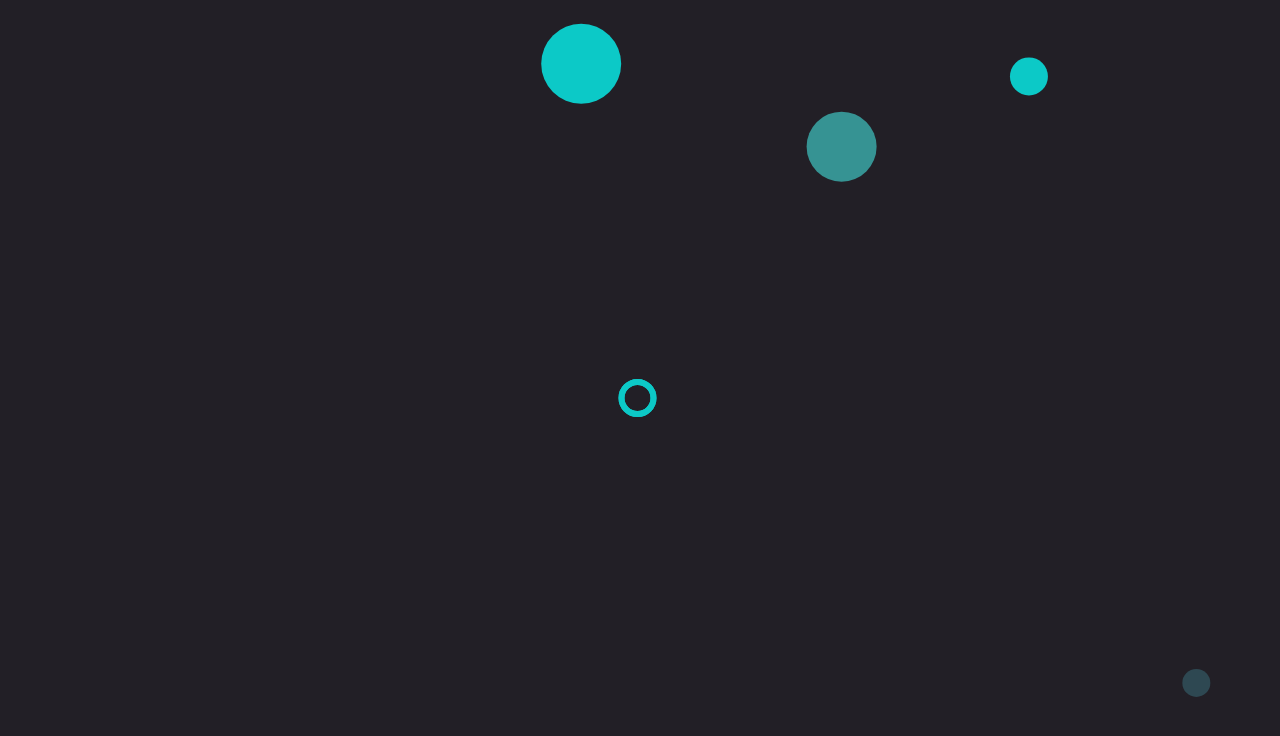
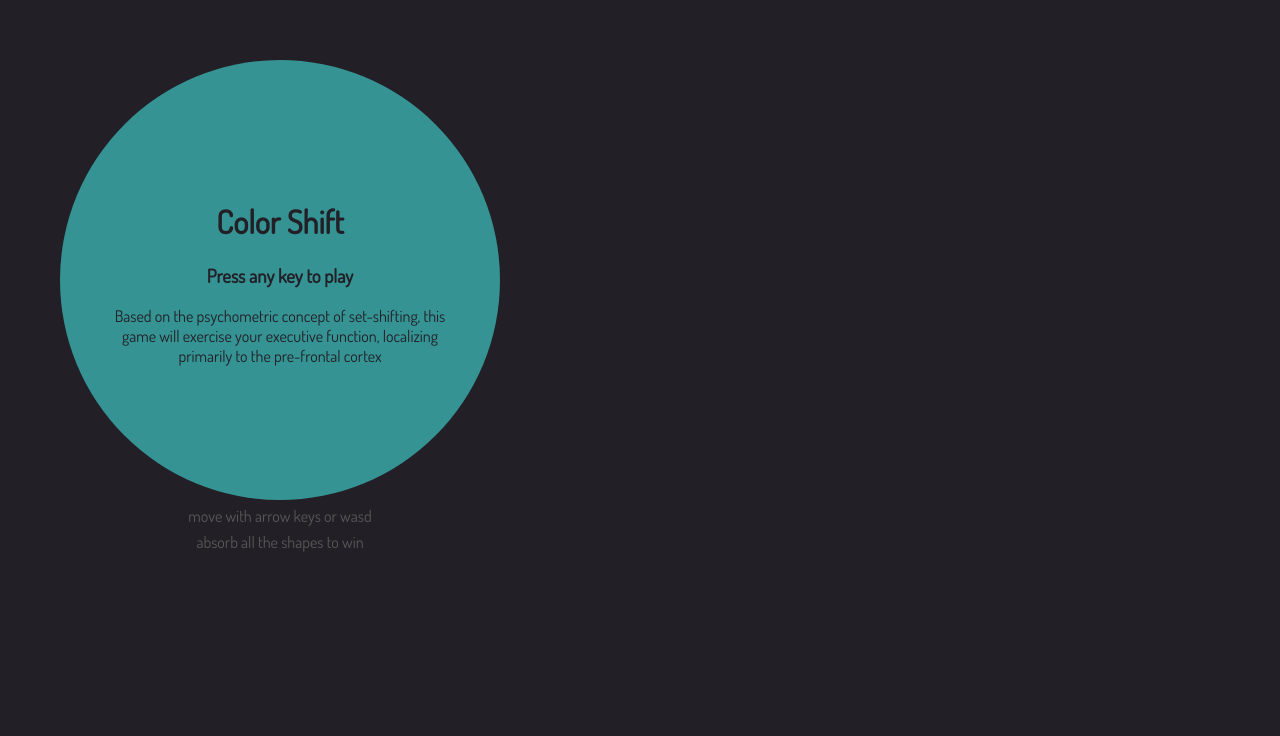
Before and after one commit to fonsecapeter/color-shift, a plain HTML site: page index.html in a window 1280 px wide. Drawn offline with Linux system fonts and the light colour scheme.

Commit message:
gating game with intro

```diff
--- a/bundle.js
+++ b/bundle.js
@@ -46,16 +46,23 @@
 
 	const GameView = __webpack_require__(1);
 
+	const startEl = document.getElementById('new');
 	const canvasEl = document.getElementById("main");
-
-	// canvasEl.width = window.innerWidth;
-	// canvasEl.height = window.innerHeight;
 
 	canvasEl.width = viewportSize.getWidth() - 5;
 	canvasEl.height = viewportSize.getHeight() - 4;
 
 	const ctx = canvasEl.getContext('2d');
-	const gameView = new GameView(canvasEl.width, canvasEl.height).start(ctx);
+
+	window.playing = false;
+	document.addEventListener("keydown", () => {
+	  if (!window.playing) {
+	    startEl.className += " hidden";
+
+	    window.playing = true;
+	    const gameView = new GameView(canvasEl.width, canvasEl.height).start(ctx);
+	  }
+	});
 
 
 /***/ },
@@ -208,7 +215,6 @@
 
 	Game.prototype.isOver = function () {
 	  // Object.keys(this.shapes).forEach ( color => {
-	  console.log(this.shapes);
 	  for (let i = 0; i < Object.keys(this.shapes).length; i ++) {
 	    const color = Object.keys(this.shapes)[i];
 	    if (this.shapes[color].length > 0 && color !== "player") {
--- a/index.html
+++ b/index.html
@@ -3,10 +3,20 @@
   <head>
     <meta charset="utf-8">
     <title>Shape Shift</title>
+    <link href='https://fonts.googleapis.com/css?family=Dosis' rel='stylesheet' type='text/css'>
     <link href="main.css" rel="stylesheet">
   </head>
   <body>
     <canvas id="main"></canvas>
+    <div class="start-wrapper">
+      <div class="start" id="new">
+        <h1>Color Shift</h1>
+        <h3>Press any key to play</h3>
+        <p>Based on the psychometric concept of set-shifting, this game will exercise your executive function, localizing primarily to the pre-frontal cortex</p>
+      </div>
+      <p>move with arrow keys or wasd</p>
+      <p>absorb all the shapes to win</p>
+    </div>
 
     <script type="application/javascript" src="vendor/viewport_size.js"></script>
     <script type="application/javascript" src="vendor/keymaster.js"></script>
--- a/lib/game.js
+++ b/lib/game.js
@@ -80,7 +80,6 @@ Game.prototype.removeShape = function (shape) {
 
 Game.prototype.isOver = function () {
   // Object.keys(this.shapes).forEach ( color => {
-  console.log(this.shapes);
   for (let i = 0; i < Object.keys(this.shapes).length; i ++) {
     const color = Object.keys(this.shapes)[i];
     if (this.shapes[color].length > 0 && color !== "player") {
--- a/main.css
+++ b/main.css
@@ -2,5 +2,43 @@ html, body, canvas {
   margin: 0;
   padding: 0;
   background-color: #221f26;
+  font-family: Dosis;
   color: #575758;
 }
+
+.hidden {
+	display: hidden;
+}
+
+.start-wrapper {
+  position: absolute;
+  position: absolute;
+  text-align: center;
+  top: 60px;
+  left: 60px;
+}
+
+.start {
+  height: 400px;
+  width: 400px;
+  border-radius: 50%;
+  background-color: #369393;
+  color: #221f26;
+  text-align: center;
+  padding: 20px;
+  transition: all 1000ms ease-in-out;
+}
+
+.hidden {
+  transform: scale(0);
+}
+
+h1 {
+  display: block;
+  padding-top: 100px;
+}
+
+p {
+  display: block;
+  margin: 6px 20px;
+}
```
Also changed, not shown: lib/shape_shift.js (+11 -4 lines), 1 other file.
